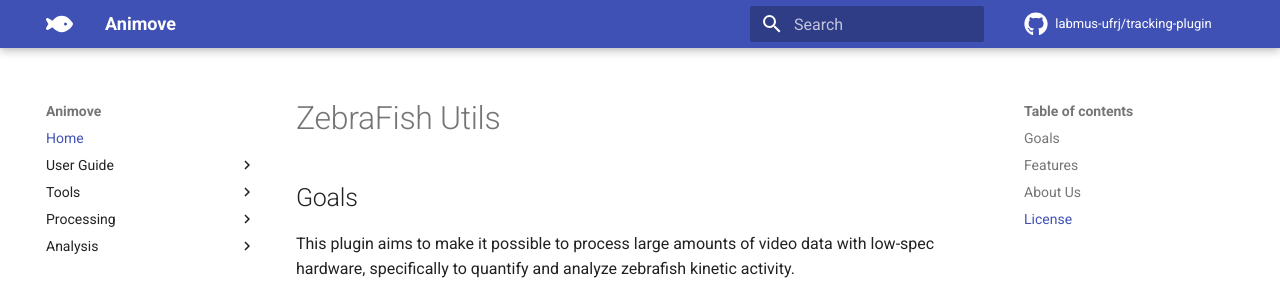
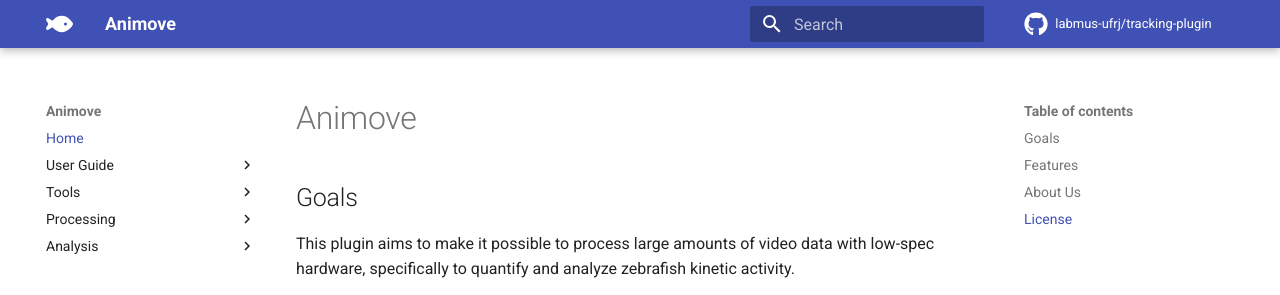
Before and after one commit to labmus-ufrj/Animove, an MkDocs documentation site: the page built from docs/docs/index.md, in a window 1280 px wide and 1238 px high. Shown: the top 295 px of the window. Built offline with MkDocs 1.6.1 and Material for MkDocs 9.7.7, drawn with Linux system fonts in a browser that asks for light colours; comment, search, counter and statistics services are not loaded.

Commit message:
Update index.md

```diff
--- a/docs/docs/index.md
+++ b/docs/docs/index.md
@@ -1,4 +1,4 @@
-# ZebraFish Utils
+# Animove
 
 ## Goals
 
```
